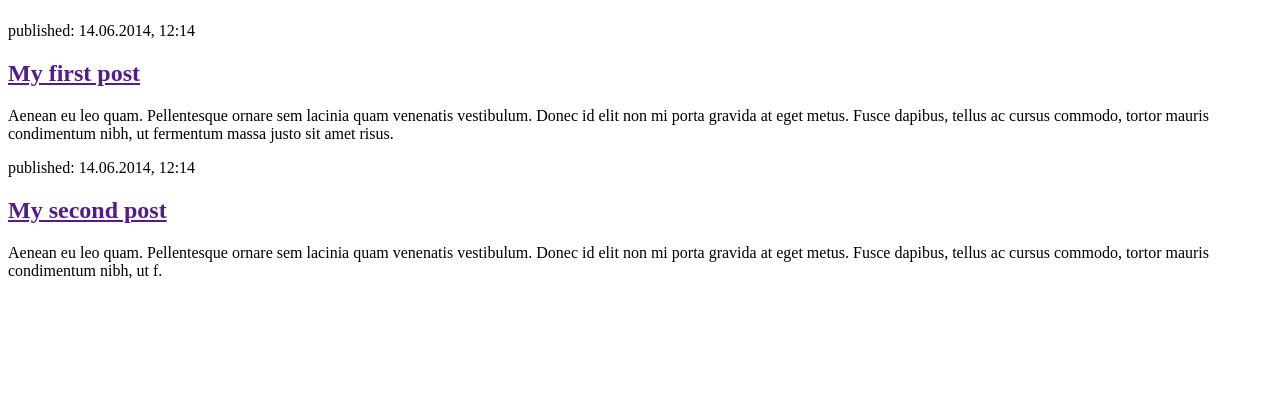
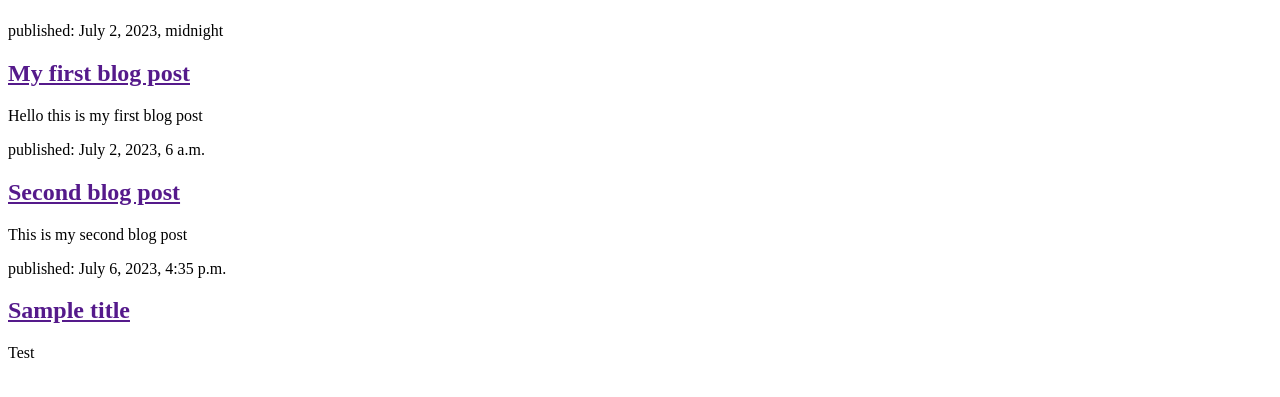
Before and after one commit to mklingelhoefer2/djangogirls, a Django app: page / in a window 1280 px wide. Shown: the part 58-455 px from the top of the page. Run offline with Django 3.2, Linux system fonts and the light colour scheme; data comes from the database, SQL or seed files in the repository; both versions use the stored data as it was after the commit.

Commit message:
Modified templates to display posts from database.

```diff
--- a/blog/templates/blog/post_list.html
+++ b/blog/templates/blog/post_list.html
@@ -7,17 +7,14 @@
         <header>
             <h1><a href="/">Django Girls Blog</a></h1>
         </header>
-
-        <article>
-            <time>published: 14.06.2014, 12:14</time>
-            <h2><a href="">My first post</a></h2>
-            <p>Aenean eu leo quam. Pellentesque ornare sem lacinia quam venenatis vestibulum. Donec id elit non mi porta gravida at eget metus. Fusce dapibus, tellus ac cursus commodo, tortor mauris condimentum nibh, ut fermentum massa justo sit amet risus.</p>
-        </article>
-
-        <article>
-            <time>published: 14.06.2014, 12:14</time>
-            <h2><a href="">My second post</a></h2>
-            <p>Aenean eu leo quam. Pellentesque ornare sem lacinia quam venenatis vestibulum. Donec id elit non mi porta gravida at eget metus. Fusce dapibus, tellus ac cursus commodo, tortor mauris condimentum nibh, ut f.</p>
-        </article>
+        <!-- Goes through list of posts and posts each one to website so you can see it -->
+        {% for post in posts %}
+            <article>
+                <!-- Post publish time, post title, post content -->
+                <time>published: {{ post.published_date }}</time>
+                <h2><a href="">{{ post.title }}</a></h2>
+                <p>{{ post.text|linebreaksbr }}</p>
+            </article>
+        {% endfor %}
     </body>
 </html>
--- a/blog/views.py
+++ b/blog/views.py
@@ -1,6 +1,8 @@
 from django.shortcuts import render
-
-# Create your views here.
+from django.utils import timezone
+from .models import Post
 
 def post_list(request):
-    return render(request, 'blog/post_list.html', {})
+    # Step 1 of displaying the QuerySet to blog's post list
+    posts = Post.objects.filter(published_date__lte=timezone.now()).order_by('published_date')
+    return render(request, 'blog/post_list.html', {'posts': posts})
```
Also changed, not shown: db.sqlite3.
